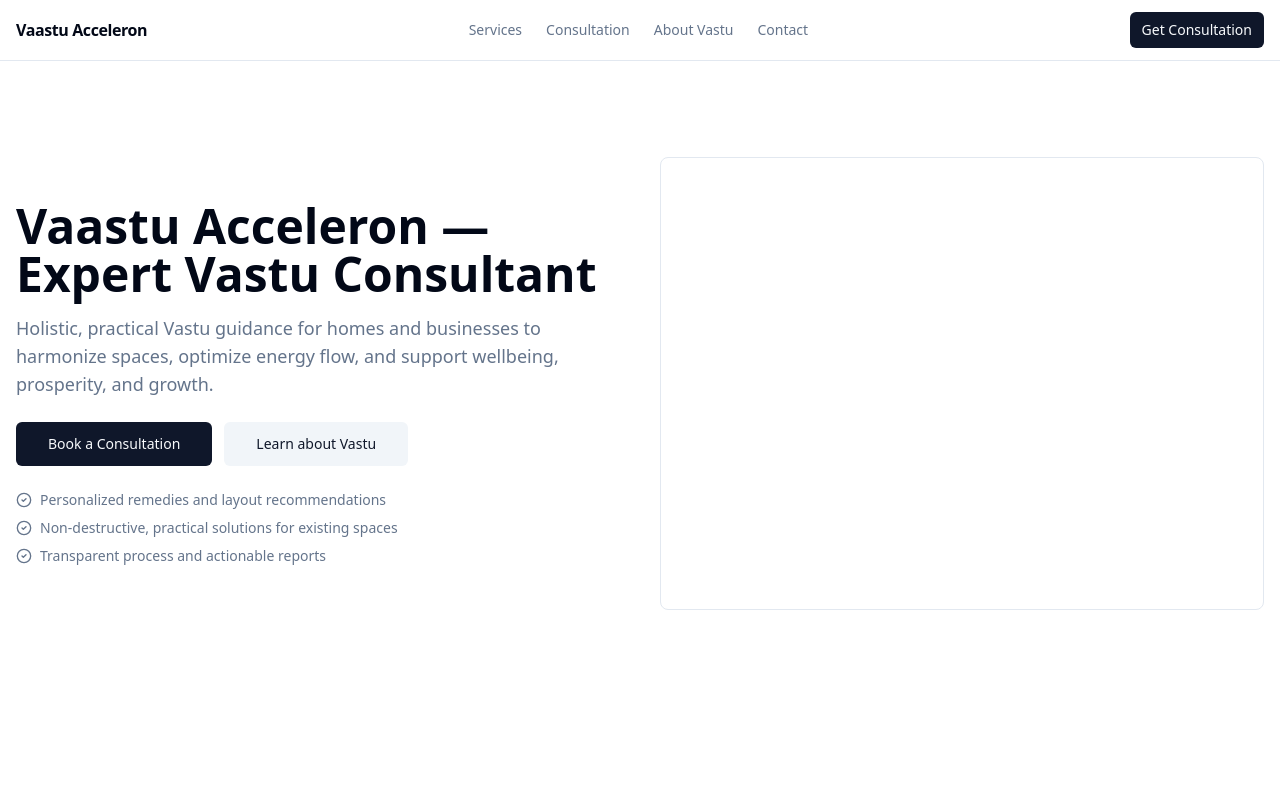
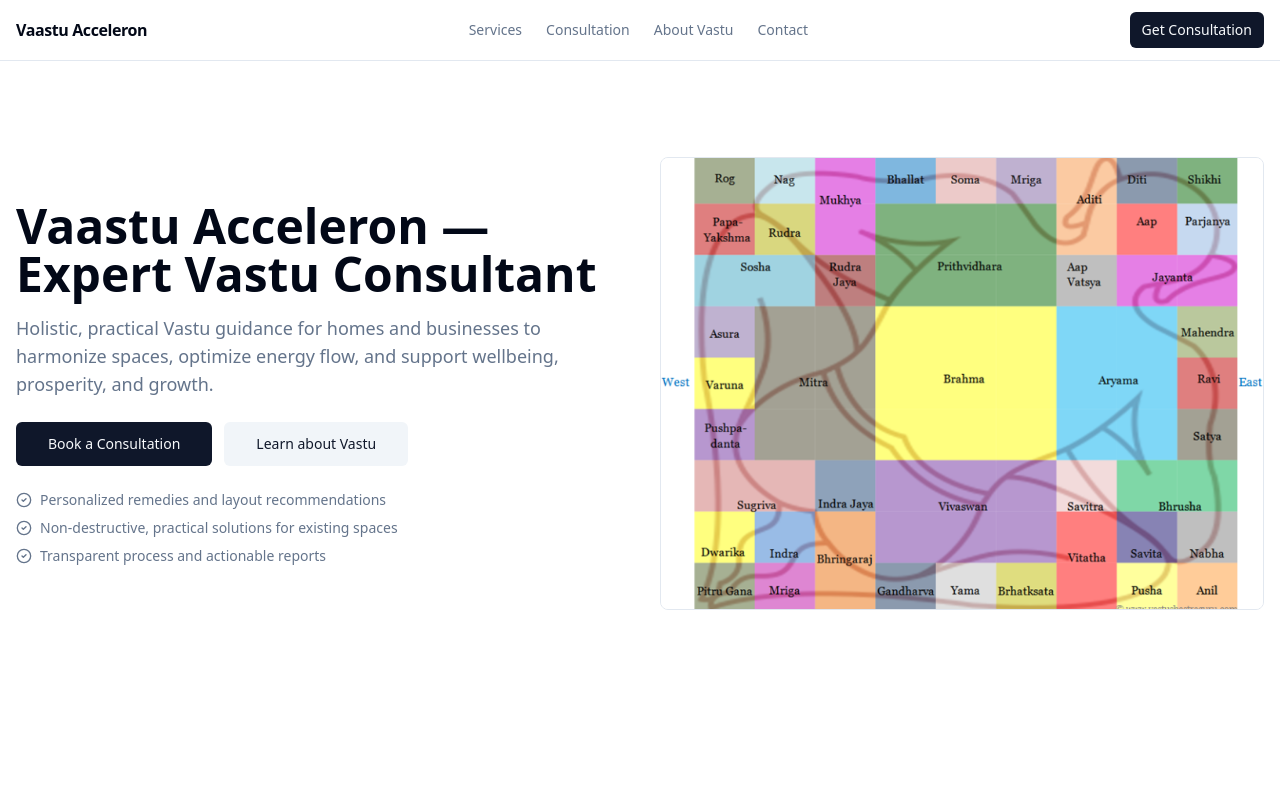
Before and after one commit to yg2154/cosmic-space-solutions, a React (Vite) app: page / in a window 1280 px wide. Shown: the top 790 px of the page. Built offline with nearby package versions, Linux system fonts and the light colour scheme.

Commit message:
Add Vastu Purush Mandala image
Attach the Vastu Purush Mandala image to the hero section of the website, specifically in the top-right div near the heading.

```diff
--- a/src/pages/Index.tsx
+++ b/src/pages/Index.tsx
@@ -61,7 +61,14 @@ const Index = () => {
                 <li className="flex items-center gap-2"><CheckCircle2 className="h-4 w-4" /> Transparent process and actionable reports</li>
               </ul>
             </div>
-            <div className="aspect-[4/3] rounded-lg border bg-card/50" aria-label="Vastu-balanced interior placeholder" />
+            <figure className="aspect-[4/3] overflow-hidden rounded-lg border bg-card/50">
+              <img
+                src="/lovable-uploads/4acfb64f-8ef4-4a82-aa88-5a7f02da068f.png"
+                alt="Vastu Purusha Mandala grid diagram illustrating directional energies"
+                loading="lazy"
+                className="h-full w-full object-cover"
+              />
+            </figure>
           </div>
         </section>
 
```
Also changed, not shown: public/lovable-uploads/4acfb64f-8ef4-4a82-aa88-5a7f02da068f.png (added).
